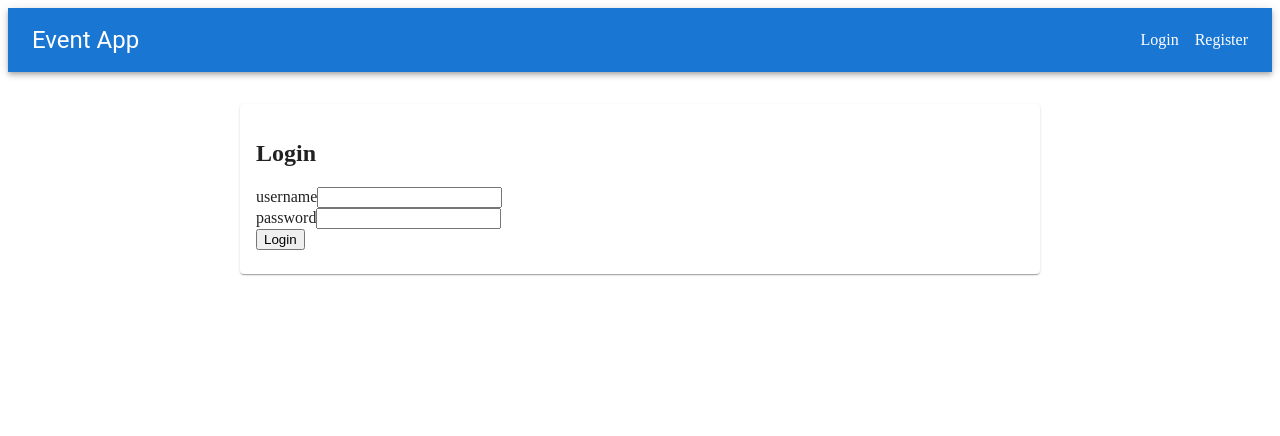
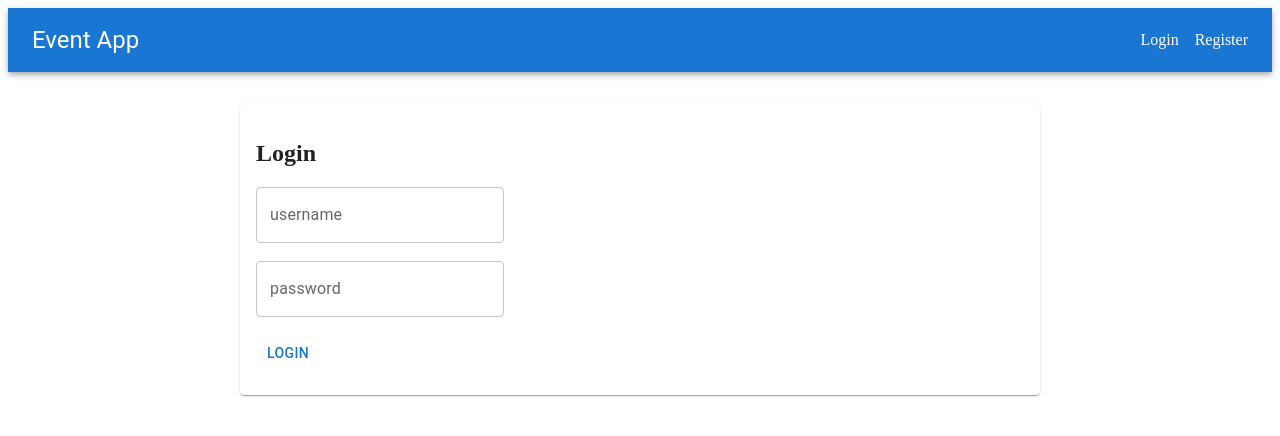
Before and after one commit to JOse-0811/ilmoittautumisjarjestelmaPROJEKTI, a React (Vite) app in the folder ilmoittautumisjarjestelma/frontend/: page / in a window 1280 px wide. Shown: the top 436 px of the page. Built offline with nearby package versions, Linux system fonts and the light colour scheme.

Commit message:
refactor: replace input elements with MUI TextField and Button in login and registration forms

```diff
--- a/ilmoittautumisjarjestelma/frontend/src/components/loginForm.jsx
+++ b/ilmoittautumisjarjestelma/frontend/src/components/loginForm.jsx
@@ -1,6 +1,7 @@
 import { useState } from 'react'
 import eventService from '../services/events'
 import loginService from '../services/login'
+import { TextField, Button } from '@mui/material'
 
 const LoginForm = ({ setUser, setErrorMessage }) => {
 
@@ -37,25 +38,23 @@ const LoginForm = ({ setUser, setErrorMessage }) => {
     <form onSubmit={handleLogin}>
       <div>
         <h2>Login</h2>
-        <label>
-          username
-          <input type="text"
+        <TextField
+          label="username"
+          type="text"
           value={username}
           onChange={({ target }) => setUsername(target.value)}
         />
-        </label>
-      </div>
+      </div><br />
       <div>
-        <label>
-          password
-          <input type="password"
+        <TextField
+          label="password"
+          type="password"
           value={password}
           onChange={({ target }) => setPassword(target.value)}
         />
-        </label>
-      </div>
-      <button type="submit">Login</button>
-    </form>
+      </div><br />
+      <Button type="submit">Login</Button>
+    </form >
   )
 }
 
--- a/ilmoittautumisjarjestelma/frontend/src/components/userRegForm.jsx
+++ b/ilmoittautumisjarjestelma/frontend/src/components/userRegForm.jsx
@@ -1,6 +1,7 @@
-import { useParams, useNavigate } from 'react-router-dom'
+import { useNavigate } from 'react-router-dom'
 import { useState } from 'react'
 import userService from '../services/users'
+import { TextField, Button } from '@mui/material'
 
 const RegisterUser = ({ setErrorMessage, setSuccessMessage }) => {
 
@@ -92,31 +93,31 @@ const RegisterUser = ({ setErrorMessage, setSuccessMessage }) => {
 
       <form onSubmit={handleSubmitUser}>
         <div>
-          <label>Name: </label>
-          <input
+          <TextField
+            label="Name:"
             value={name}
             onChange={event => setName(event.target.value)}
           />
         </div>
-
+        <br />
         <div>
-          <label>Username: </label>
-          <input
+          <TextField
+            label="Username:"
             value={username}
             onChange={event => setUsername(event.target.value)}
           />
         </div>
-
+        <br />
         <div>
-          <label>Password: </label>
-          <input
+          <TextField
+            label="Password:"
             type="password"
             value={password}
             onChange={event => setPassword(event.target.value)}
           />
         </div>
-
-        <button type="submit">Register</button>
+        <br />
+        <Button type="submit">Register</Button>
       </form>
     </div>
   )
```
Lines whose indentation alone changed are shown as unchanged.
